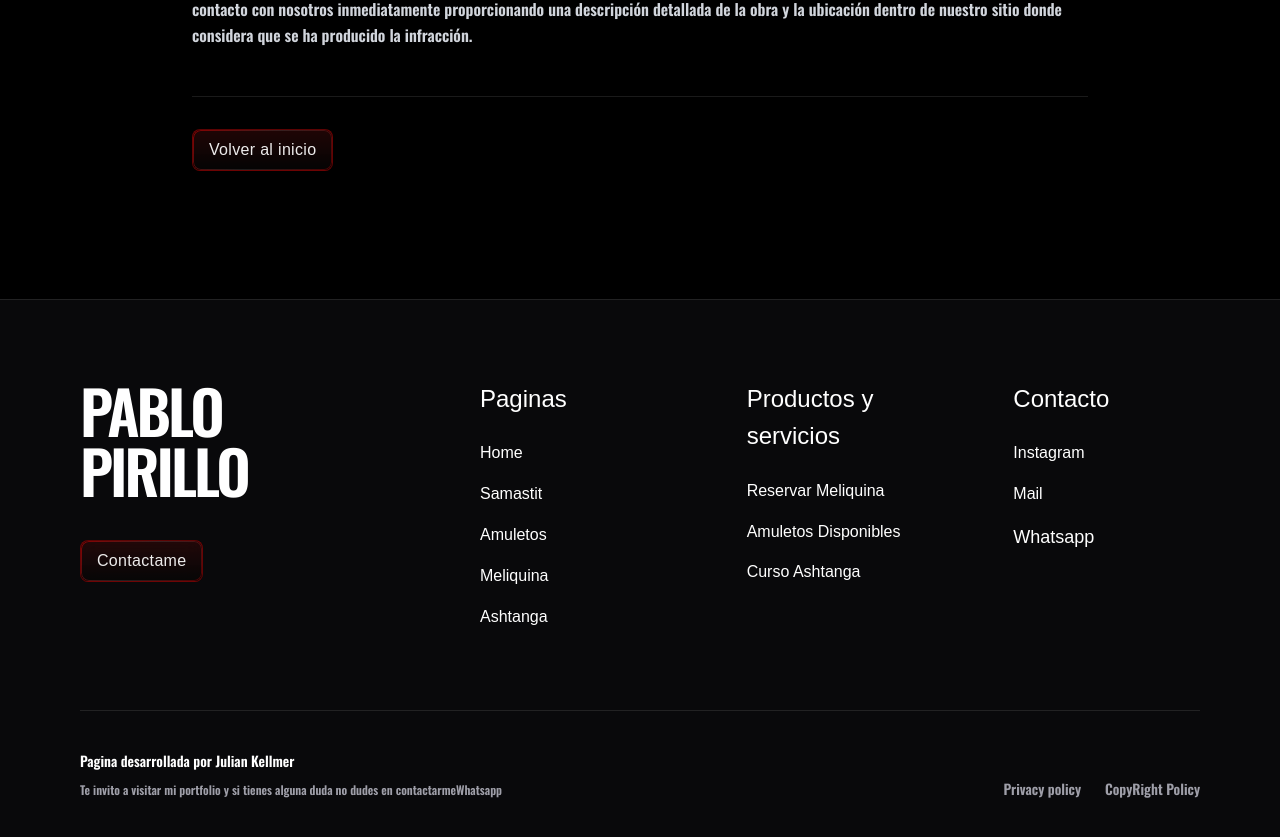
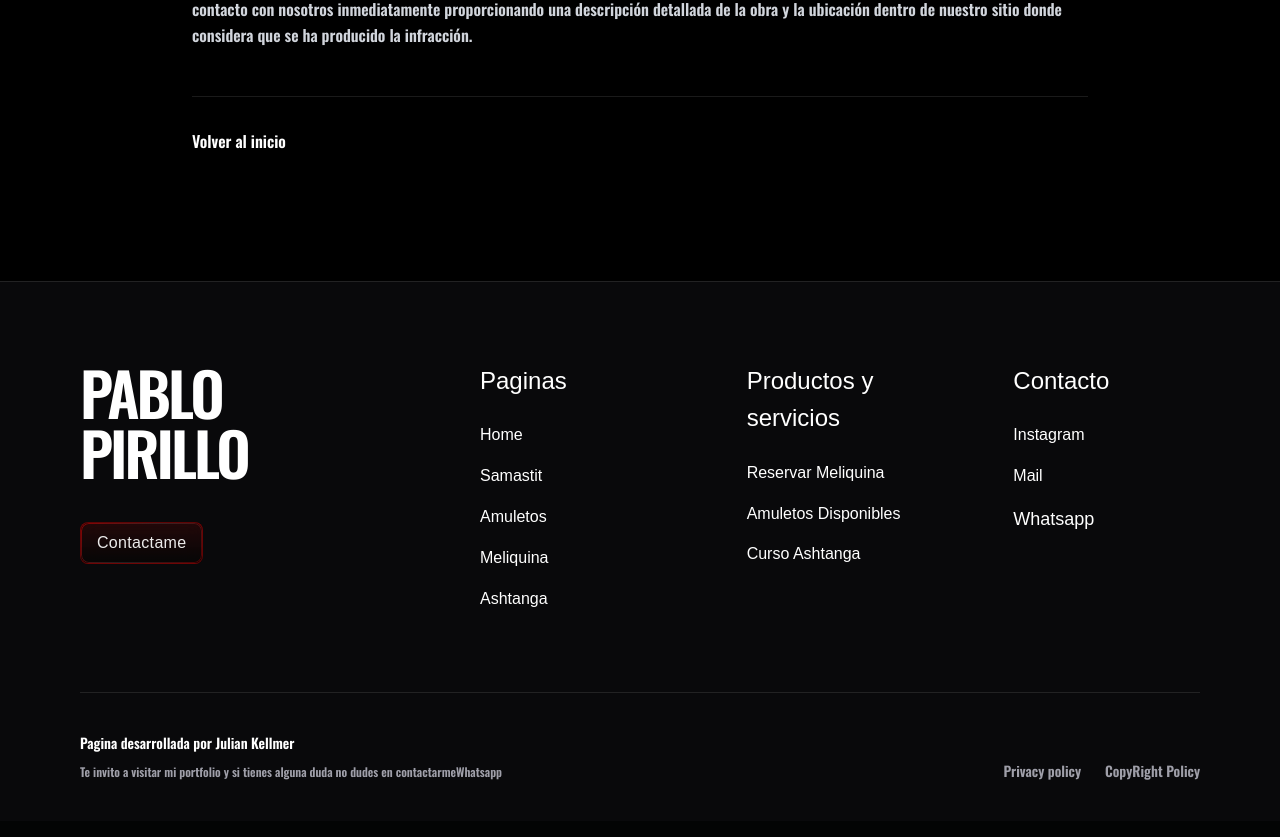
Before and after one commit to Julian-Kellmer/samastit-web, a Next.js app: page /copyright in a window 1280 px wide. Shown: the part 1074-1911 px from the top of the page. Built offline with nearby package versions, Linux system fonts and the light colour scheme.

Commit message:
fix buttons

```diff
--- a/app/copyright/page.tsx
+++ b/app/copyright/page.tsx
@@ -1,3 +1,4 @@
+'use client'
 import React from 'react'
 import Link from 'next/link'
 import { FxActionButton } from '../components/FxButton/FxActionButton'
@@ -99,9 +100,7 @@ export default function CopyrightPage() {
         </article>
 
         <div className='pt-8 border-t border-white/10'>
-          <Link href='/'>
-            <FxActionButton onClick={() => {}}>Volver al inicio</FxActionButton>
-          </Link>
+          <Link href='/'>Volver al inicio</Link>
         </div>
       </div>
     </main>
--- a/app/not-found.tsx
+++ b/app/not-found.tsx
@@ -1,14 +1,10 @@
-'use client'
 
-import React from 'react'
 import Link from 'next/link'
-import { FxActionButton } from './components/FxButton/FxActionButton'
 
 export default function NotFound() {
   return (
     <main className='min-h-screen bg-black text-white flex flex-col items-center justify-center p-4 text-center'>
       <div className='flex flex-col items-center gap-8 z-10'>
-        {/* Large 404 Text */}
         <h1 className='text-[8rem] md:text-[12rem] xl:text-[16rem] leading-none font-bold text-[var(--color-primary)] font-oswald'>
           404
         </h1>
@@ -24,9 +20,7 @@ export default function NotFound() {
         </div>
 
         <div className='mt-8'>
-          <Link href='/'>
-            <FxActionButton onClick={() => {}}>Volver al inicio</FxActionButton>
-          </Link>
+          <Link href='/'>Volver al inicio</Link>
         </div>
       </div>
 
```
